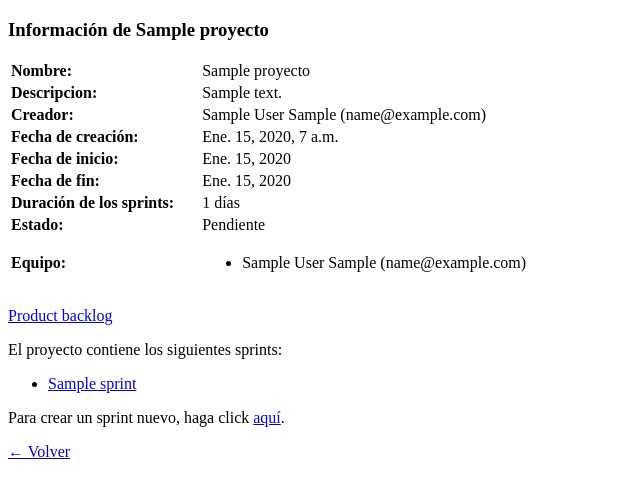
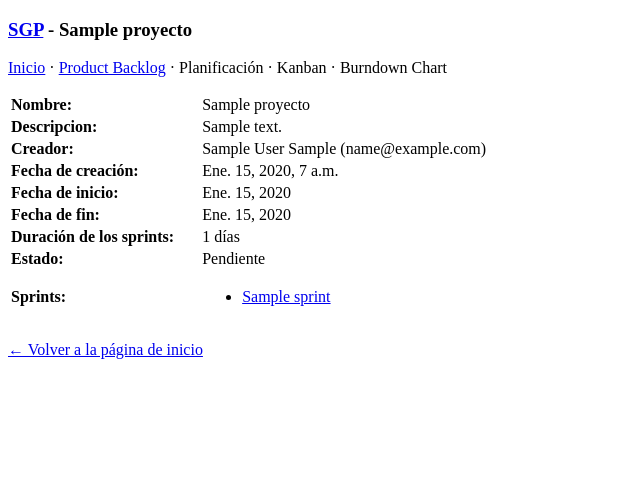
Before and after one commit to santi-acv/sgp-is2, a Django app: a page that uses sgp/views.py in a window 1280 px wide. Shown: the top 498 px of the page, without its empty margins (0-640 px from the left). Run offline with Django 3.2, Linux system fonts and the light colour scheme; a user stored in the database is signed in; tables that the repository leaves empty hold one stand-in row (values such as "Sample post"); data that the repository does not hold is empty.

Commit message:
modifica navegación del módulo de proyecto

```diff
--- a/sgp/forms.py
+++ b/sgp/forms.py
@@ -77,6 +77,10 @@ class ProyectoForm(ModelForm):
 
     def __init__(self, *args, **kwargs):
         super(ModelForm, self).__init__(*args, **kwargs)
+        if self.instance.pk:
+            if self.instance.estado == Proyecto.Estado.INICIADO:
+                self.fields['fecha_inicio'].initial = self.instance.fecha_inicio
+                self.fields['fecha_inicio'].disabled = True
 
     def clean(self):
         """
--- a/sgp/models.py
+++ b/sgp/models.py
@@ -76,6 +76,10 @@ class User(AbstractBaseUser, PermissionsMixin):
 
     def __str__(self):
         return str(self.nombre) + ' ' + str(self.apellido) + ' (' + str(self.email) + ')'
+
+    @property
+    def nombre_completo(self):
+        return self.nombre + ' ' + self.apellido
 
 
 class Proyecto(models.Model):
@@ -260,7 +264,7 @@ class Role(models.Model):
             remove_perm(permiso, p.usuario, self.proyecto)
 
     def __str__(self):
-        return self.nombre + ' | ' + str(self.proyecto)
+        return self.nombre
 
 
 class Participa(models.Model):
@@ -324,6 +328,9 @@ class Sprint(models.Model):
     proyecto = models.ForeignKey(Proyecto, on_delete=models.CASCADE)
     """Indica a qué proyecto pertenece el sprint."""
 
+    def __str__(self):
+        return self.nombre
+
 
 class UserStory(models.Model):
     """
@@ -358,6 +365,9 @@ class UserStory(models.Model):
     proyecto = models.ForeignKey(Proyecto, related_name='product_backlog', on_delete=models.CASCADE)
     """Indica a qué proyecto pertenece el user story."""
 
+    def __str__(self):
+        return self.nombre
+
 
 class Comentario(models.Model):
     """
--- a/sgp/templates/sgp/mostrar_proyecto.html
+++ /dev/null
@@ -1,74 +0,0 @@
-<!DOCTYPE html>
-<html lang="en">
-<head>
-    <meta charset="UTF-8">
-    <title>{{ proyecto.nombre }} - SGP</title>
-    <style>
-        th { text-align: left; padding-right: 25px }
-    </style>
-</head>
-<body>
-<h3>Información de {{ proyecto.nombre }}</h3>
-<table>
-    <tr><th>Nombre:</th><td>{{ proyecto.nombre }}</td></tr>
-    <tr><th>Descripcion:</th><td>{{ proyecto.descripcion }}</td></tr>
-    <tr><th>Creador:</th><td>{{ proyecto.creador }}</td></tr>
-    <tr><th>Fecha de creación:</th><td>{{ proyecto.fecha_creacion }}</td></tr>
-    <tr><th>Fecha de inicio:</th><td>{{ proyecto.fecha_inicio }}</td></tr>
-    <tr><th>Fecha de fin:</th><td>{{ proyecto.fecha_fin }}</td></tr>
-    <tr><th>Duración de los sprints:</th><td>{{ proyecto.duracion_sprint }} días</td></tr>
-    <tr><th>Estado:</th><td>{{ proyecto.get_estado_display }}</td></tr>
-    <tr><th>Equipo:</th><td><ul>
-        {% for user in proyecto.equipo.all %}
-            <li>{{ user }}</li>
-        {% endfor %}
-    </ul></td></tr>
-</table>
-<p><a href="{% url 'sgp:product_backlog' proyecto_id=proyecto.id %}">Product backlog</a></p>
-{% load guardian_tags %}
-{% get_obj_perms request.user for proyecto as "proyecto_perms" %}
-{% if "gestionar_proyecto" in proyecto_perms %}
-    {% if proyecto.estado == proyecto.Estado.PENDIENTE %}
-        <ul>
-            {% for e in error %}
-                <li>{{ e }}</li>
-            {% endfor %}
-        </ul>
-        <form method=POST>
-            {% csrf_token %}
-            <p><input type="submit" value="Iniciar Proyecto"></p>
-        </form>
-    {% endif %}
-    <p>Si desea editar el proyecto, haga click
-        <a href="{% url 'sgp:editar_proyecto' proyecto.id %}">aquí</a>.</p>
-{% endif %}
-{% if "administrar_equipo" in proyecto_perms %}
-    <p>Si desea administrar los roles, haga click
-        <a href="{% url 'sgp:administrar_roles' proyecto.id %}">aquí</a>.</p>
-    <p>Si desea administrar el equipo, haga click
-        <a href="{% url 'sgp:administrar_equipo' proyecto.id %}">aquí</a>.</p>
-{% endif %}
-{% if "gestionar_proyecto" in proyecto_perms %}
-    <p>Si desea eliminar el proyecto, haga click
-        <a href="{% url 'sgp:eliminar_proyecto' proyecto.id %}" onclick="confirmar(event)">aquí</a>.</p>
-{% endif %}
-<p>El proyecto contiene los siguientes sprints:</p>
-<ul>
-    {% for sprint in proyecto.sprint_set.all %}
-        <li><a href="{% url 'sgp:mostrar_sprint' proyecto_id=proyecto.pk sprint_id=sprint.id %}">
-            {{ sprint.nombre }}</a></li>
-    {% endfor %}
-</ul>
-<p>Para crear un sprint nuevo, haga click <a href="{% url 'sgp:crear_sprint' proyecto.id %}">aquí</a>.</p>
-<p><a href="{% url 'sgp:index' %}">&#8592; Volver</a></p>
-<script type="text/javascript">
-    const csrftoken = document.querySelector('[name=csrfmiddlewaretoken]').value;
-
-    function confirmar(e) {
-        if (!confirm('Esto eliminará el proyecto de manera permanente. ¿Está seguro de que desea elimiarlo?')) {
-            e.preventDefault();
-        }
-    }
-</script>
-</body>
-</html>
--- /dev/null
+++ b/sgp/templates/sgp/proyecto.html
@@ -0,0 +1,61 @@
+<!DOCTYPE html>
+<html lang="en">
+<head>
+    <meta charset="UTF-8">
+    <title>{{ proyecto.nombre }} - SGP</title>
+    <style>
+        th { text-align: left; padding-right: 25px }
+    </style>
+</head>
+<body>
+<h3><a href="{% url 'sgp:index' %}">SGP</a> - {{ proyecto.nombre }}</h3>
+{% load guardian_tags %}
+{% get_obj_perms request.user for proyecto as "proyecto_perms" %}
+<p> <a href="{% url 'sgp:mostrar_proyecto' proyecto.id %}">Inicio</a>
+    {% if "gestionar_proyecto" in proyecto_perms %}
+        &#183; <a href="{% url 'sgp:editar_proyecto' proyecto.id %}">Editar</a>
+    {% endif %}
+    {% if "administrar_equipo" in proyecto_perms %}
+        &#183; <a href="{% url 'sgp:administrar_equipo' proyecto.id %}">Equipo</a>
+        &#183; <a href="{% url 'sgp:administrar_roles' proyecto.id %}">Roles</a>
+    {% endif %}
+    &#183; <a href="{% url 'sgp:product_backlog' proyecto.id %}">Product Backlog</a>
+    &#183; Planificación
+    &#183; Kanban
+    &#183; Burndown Chart
+</p>
+<table>
+    <tr><th>Nombre:</th><td>{{ proyecto.nombre }}</td></tr>
+    <tr><th>Descripcion:</th><td>{{ proyecto.descripcion }}</td></tr>
+    <tr><th>Creador:</th><td>{{ proyecto.creador }}</td></tr>
+    <tr><th>Fecha de creación:</th><td>{{ proyecto.fecha_creacion }}</td></tr>
+    <tr><th>Fecha de inicio:</th><td>{{ proyecto.fecha_inicio }}</td></tr>
+    <tr><th>Fecha de fin:</th><td>{{ proyecto.fecha_fin }}</td></tr>
+    <tr><th>Duración de los sprints:</th><td>{{ proyecto.duracion_sprint }} días</td></tr>
+    <tr><th>Estado:</th><td>{{ proyecto.get_estado_display }}</td></tr>
+    <tr><th>Sprints:</th><td><ul>
+        {% for sprint in proyecto.sprint_set.all %}
+            <li><a href="{% url 'sgp:mostrar_sprint' proyecto_id=proyecto.pk sprint_id=sprint.id %}">
+                {{ sprint }}</a></li>
+        {% endfor %}
+        {% if "gestionar_proyecto" in proyecto_perms %}
+            <p><a href="{% url 'sgp:crear_sprint' proyecto.id %}">Crear sprint</a></p>
+        {% endif %}
+    </ul></td></tr>
+</table>
+{% if "gestionar_proyecto" in proyecto_perms %}
+    {% if proyecto.estado == proyecto.Estado.PENDIENTE %}
+        <ul>
+            {% for e in error %}
+                <li>{{ e }}</li>
+            {% endfor %}
+        </ul>
+        <form method=POST>
+            {% csrf_token %}
+            <p><input type="submit" value="Iniciar Proyecto"></p>
+        </form>
+    {% endif %}
+{% endif %}
+<p><a href="{% url 'sgp:index' %}">&#8592; Volver a la página de inicio</a></p>
+</body>
+</html>
--- a/sgp/views.py
+++ b/sgp/views.py
@@ -157,7 +157,7 @@ def mostrar_proyecto(request, proyecto_id):
             proyecto.fecha_inicio = now()
             proyecto.save()
     context = {'proyecto': proyecto, 'error': error}
-    return render(request, 'sgp/mostrar_proyecto.html', context)
+    return render(request, 'sgp/proyecto.html', context)
 
 
 def editar_proyecto(request, proyecto_id):
@@ -182,7 +182,7 @@ def editar_proyecto(request, proyecto_id):
     else:
         form = ProyectoForm(instance=proyecto)
     context = {'proyecto': proyecto, 'form': form}
-    return render(request, 'sgp/editar_proyecto.html', context)
+    return render(request, 'sgp/proyecto-editar.html', context)
 
 
 def eliminar_proyecto(request, proyecto_id):
@@ -239,7 +239,7 @@ def administrar_roles(request, proyecto_id):
         formset = RoleFormSet(queryset=Role.objects.filter(proyecto=proyecto_id),
                               form_kwargs={'rol_actual': rol})
 
-    return render(request, 'sgp/administrar_roles.html',
+    return render(request, 'sgp/proyecto-roles.html',
                   {'proyecto': proyecto, 'formset': formset, 'rol': rol, 'file_form': UploadFileForm()})
 
 
@@ -345,7 +345,7 @@ def administrar_equipo(request, proyecto_id):
     formset = UserRoleFormSet(queryset=User.objects.filter(participa__proyecto=proyecto_id),
                               form_kwargs={'usuario_actual': usuario, 'proyecto_actual': proyecto})
 
-    return render(request, 'sgp/administrar_equipo.html',
+    return render(request, 'sgp/proyecto-equipo.html',
                   {'proyecto': proyecto, 'formset': formset, 'usuario': usuario, 'lista': lista})
 
 
@@ -356,7 +356,7 @@ def product_backlog(request, proyecto_id):
     proyecto = Proyecto.objects.get(id=proyecto_id)
     backlog = proyecto.product_backlog.all()
     context = {'proyecto': proyecto, 'backlog': backlog}
-    return render(request, 'sgp/product_backlog.html', context)
+    return render(request, 'sgp/proyecto-backlog.html', context)
 
 
 def crear_user_story(request, proyecto_id):
@@ -398,4 +398,4 @@ def mostrar_sprint(request, proyecto_id, sprint_id):
     proyecto = Proyecto.objects.get(id=proyecto_id)
     sprint = Sprint.objects.get(id=sprint_id)
     context = {'proyecto': proyecto, 'sprint': sprint}
-    return render(request, 'sgp/mostrar_sprint.html', context)
+    return render(request, 'sgp/sprint.html', context)
```
Also changed, not shown: sgp/templates/sgp/editar_proyecto.html (deleted, +0 -22 lines), sgp/templates/sgp/proyecto-backlog.html (renamed from sgp/templates/sgp/product_backlog.html, +17 -3 lines), sgp/templates/sgp/proyecto-editar.html (added, +49 -0 lines), sgp/templates/sgp/proyecto-equipo.html (renamed from sgp/templates/sgp/administrar_equipo.html, +16 -3 lines), sgp/templates/sgp/proyecto-roles.html (renamed from sgp/templates/sgp/administrar_roles.html, +16 -3 lines), sgp/templates/sgp/sprint.html (renamed from sgp/templates/sgp/mostrar_sprint.html).
